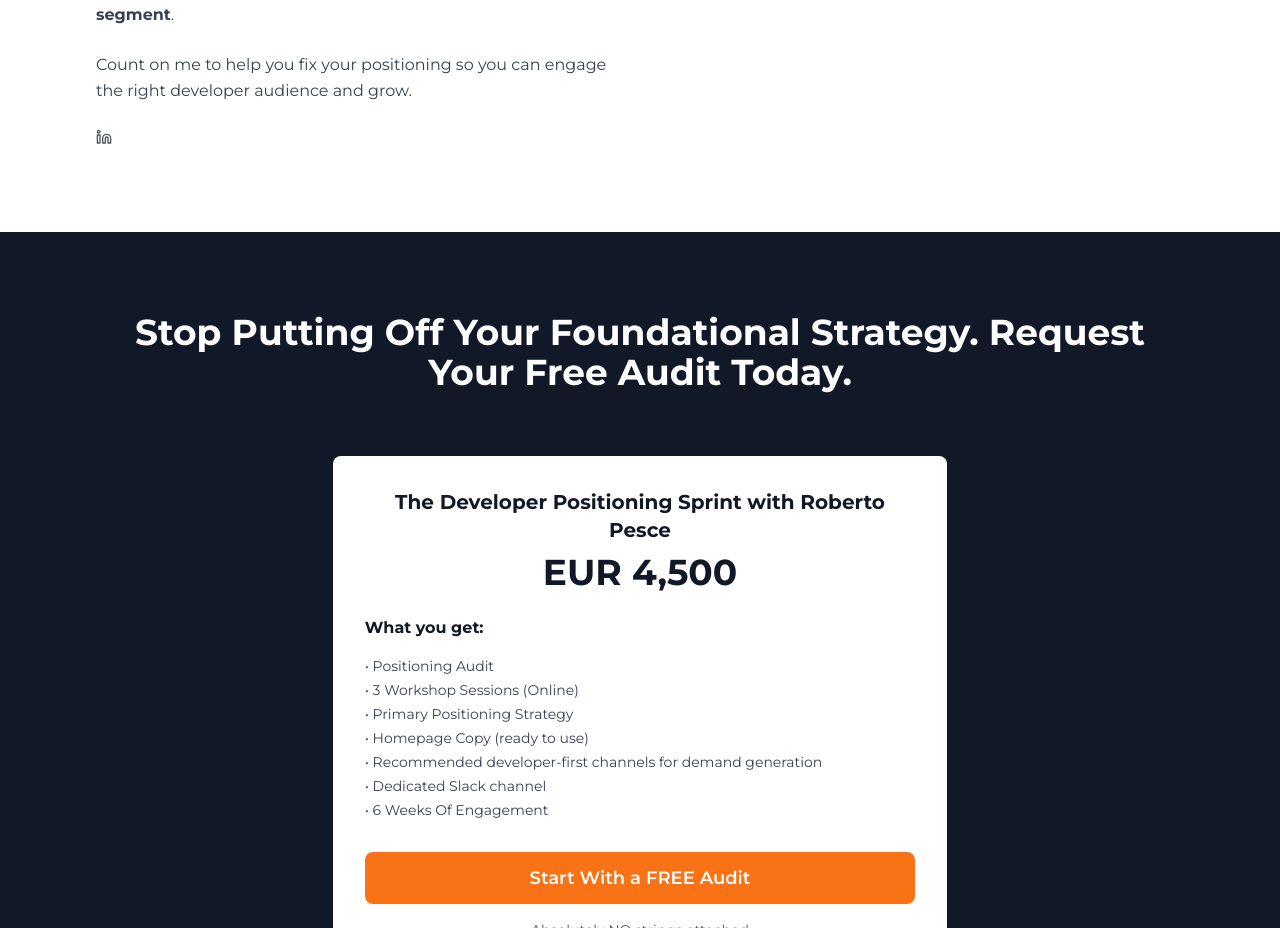
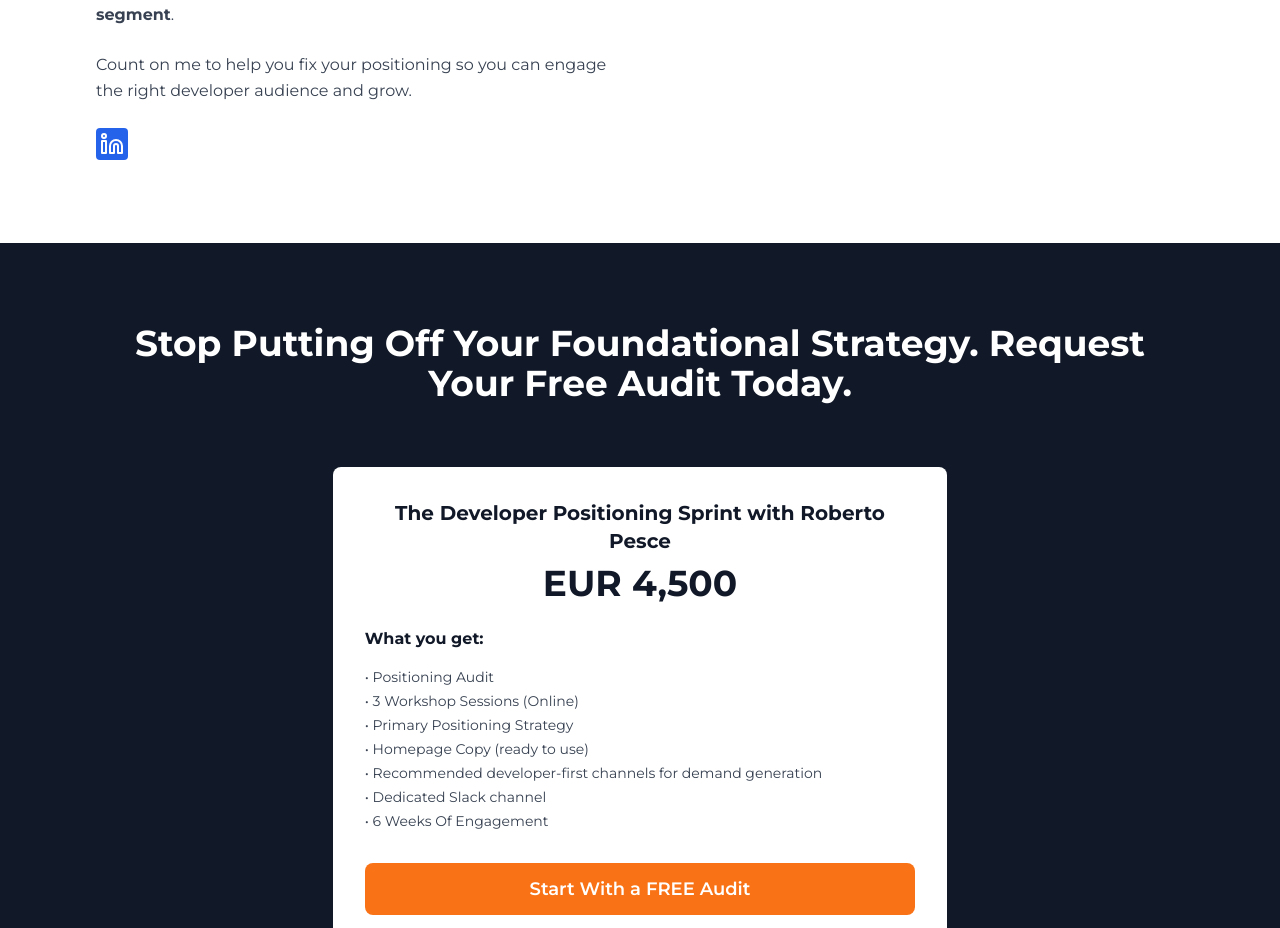
Before and after one commit to rpesce/rpesce.github.io, a React (Vite) app: page / in a window 1280 px wide. Shown: the part 3583-4511 px from the top of the page. Built offline with nearby package versions, Linux system fonts and the light colour scheme.

Commit message:
Refactor: Update LinkedIn logo
- Increased the size of the LinkedIn logo by 50%.
- Switched to the square, blue LinkedIn logo.

```diff
--- a/src/components/Team.tsx
+++ b/src/components/Team.tsx
@@ -34,9 +34,9 @@ const Team = () => {
                 href="https://www.linkedin.com/in/robertopescejr/"
                 target="_blank"
                 rel="noopener noreferrer"
-                className="inline-flex items-center text-gray-600 hover:text-blue-600 transition-colors"
+                className="inline-flex items-center justify-center w-8 h-8 bg-blue-600 text-white rounded hover:bg-blue-700 transition-colors"
               >
-                <Linkedin className="w-4 h-4" />
+                <Linkedin className="w-6 h-6" />
               </a>
             </div>
           </div>
```
